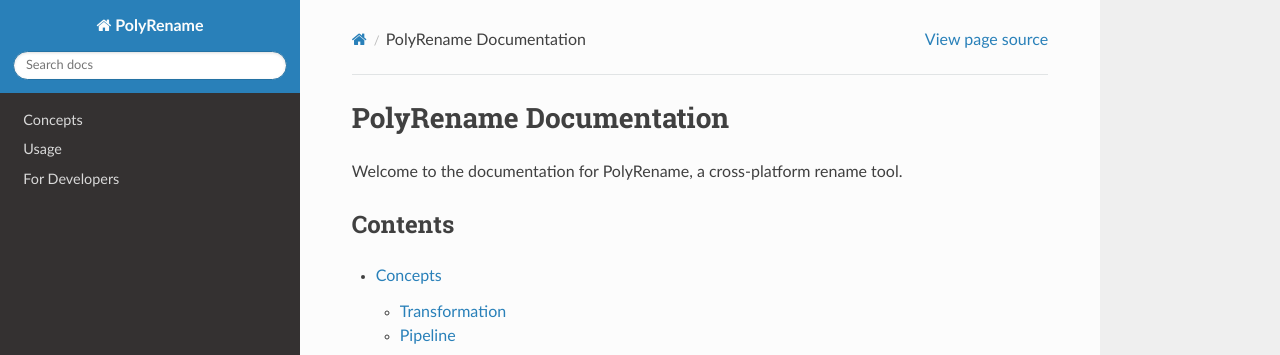
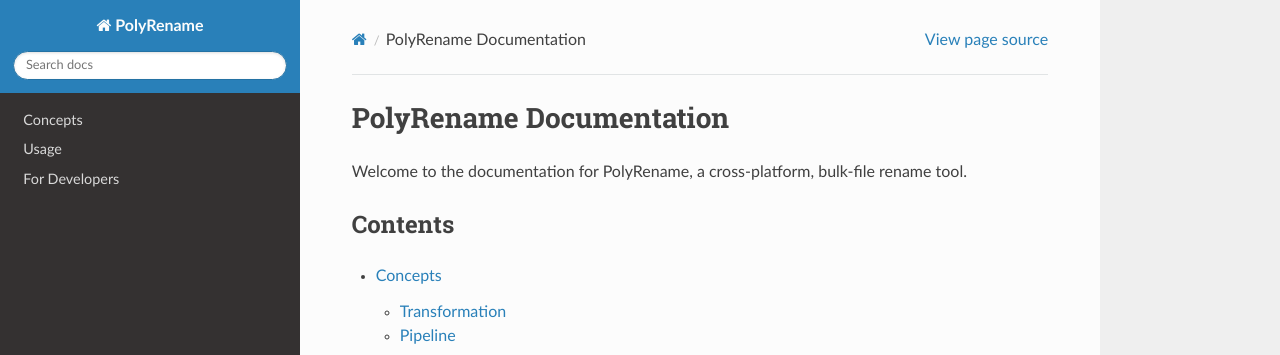
Before and after one commit to agsimmons/PolyRename, a Sphinx documentation site: the page built from docs/index.rst, in a window 1280 px wide. Shown: the top 355 px of the page. Built offline with Sphinx 7.4.7 and the Read the Docs theme 2.0.0, drawn with Linux system fonts in a browser that asks for light colours.

Commit message:
Consistant branding

```diff
--- a/docs/index.rst
+++ b/docs/index.rst
@@ -5,7 +5,7 @@
 
 PolyRename Documentation
 ======================================
-Welcome to the documentation for PolyRename, a cross-platform rename tool.
+Welcome to the documentation for PolyRename, a cross-platform, bulk-file rename tool.
 
 Contents
 --------
```
Also changed, not shown: README.md (+1 -1 lines).
